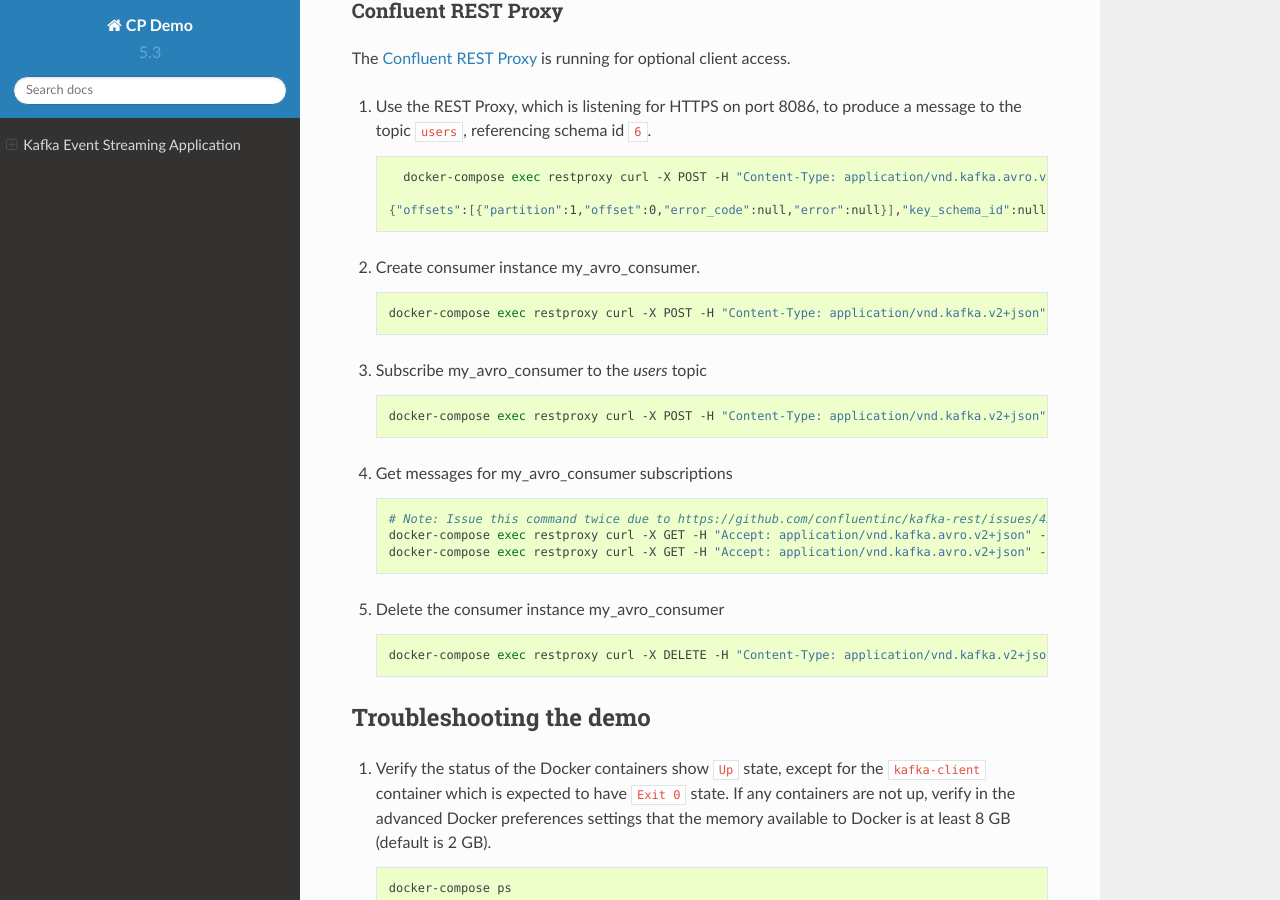
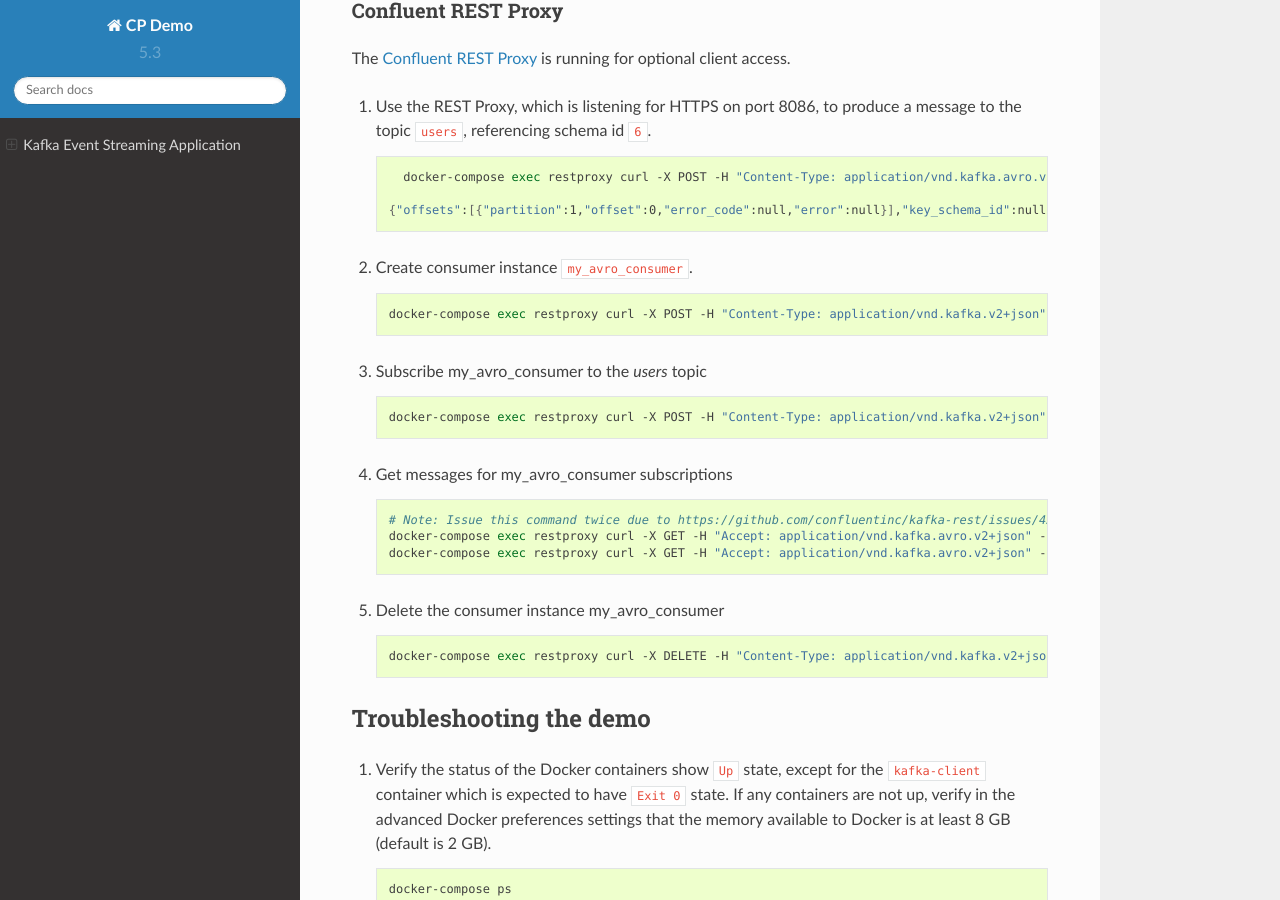
Before and after one commit to confluentinc/cp-demo, a Sphinx documentation site: the page built from docs/index.rst, in a window 1280 px wide and 900 px high, scrolled down 35644 px. Built offline with Sphinx 7.4.7 and the Read the Docs theme 2.0.0, drawn with Linux system fonts in a browser that asks for light colours.

```diff
--- a/docs/index.rst
+++ b/docs/index.rst
@@ -992,7 +992,7 @@ The `Confluent REST Proxy <https://docs.confluent.io/current/kafka-rest/docs/ind
 
      {"offsets":[{"partition":1,"offset":0,"error_code":null,"error":null}],"key_schema_id":null,"value_schema_id":6}
 
-2. Create consumer instance my_avro_consumer.
+2. Create consumer instance ``my_avro_consumer``.
 
    .. sourcecode:: bash
 
```
